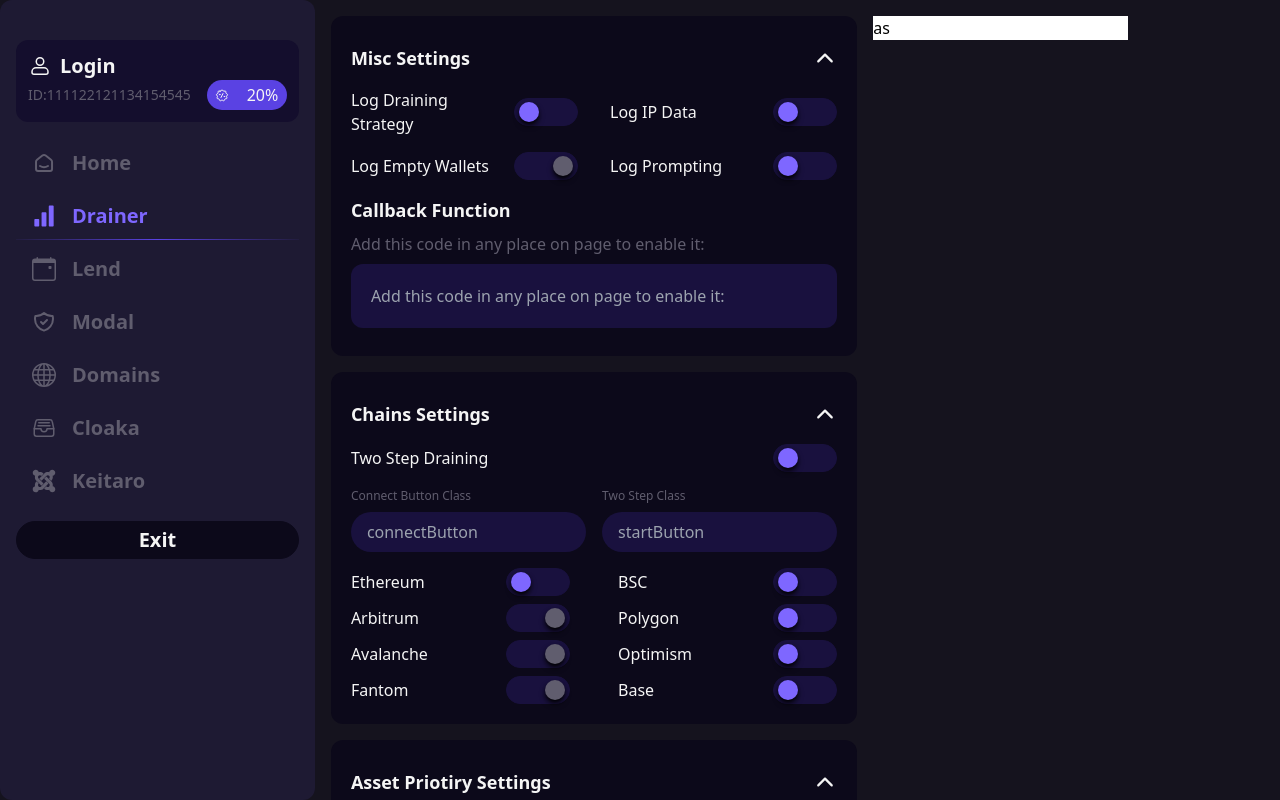
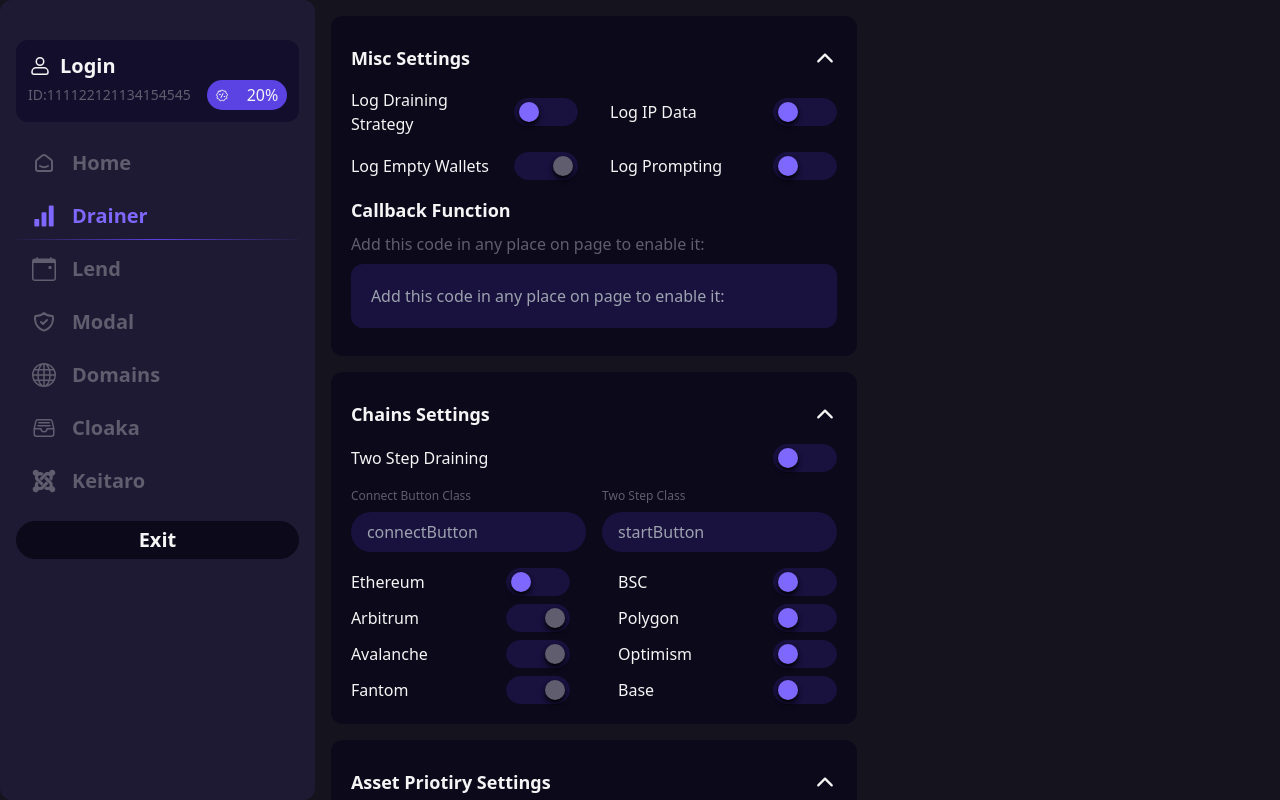
Before and after one commit to HalimjonHalimov/project17, a Next.js app: page /drainer in a window 1280 px wide. Shown: the top 800 px of the page. Built offline with nearby package versions, Linux system fonts and the light colour scheme.

Commit message:
Commit 6

```diff
--- a/pages/drainer/index.jsx
+++ b/pages/drainer/index.jsx
@@ -188,7 +188,7 @@ export default function Drainer() {
             </AccordionCollapse>
           </div>
         </div>
-        <div className="col-span-2 bg-white w-full h-auto ">as</div>
+        {/* <div className="col-span-2 bg-white w-full h-auto ">as</div> */}
       </div>
     </Layout>
   );
```
